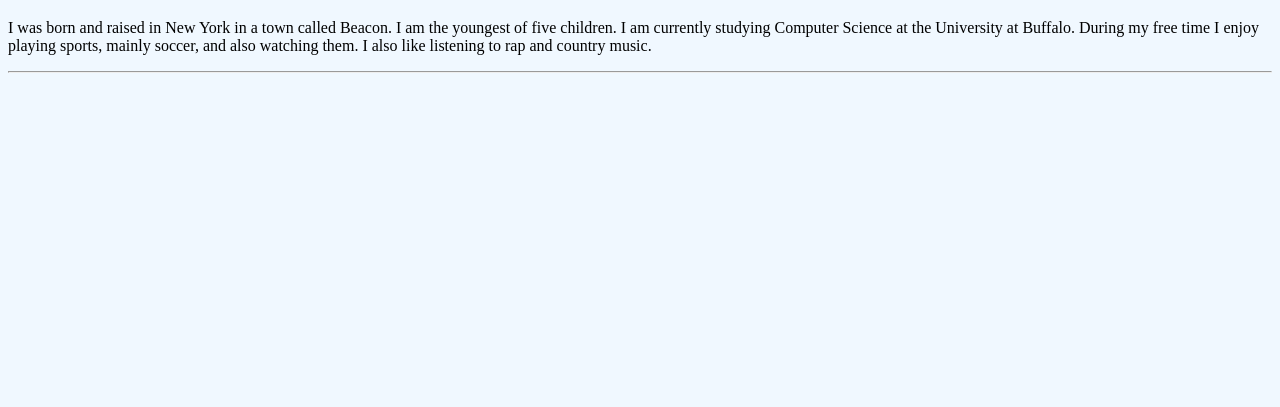
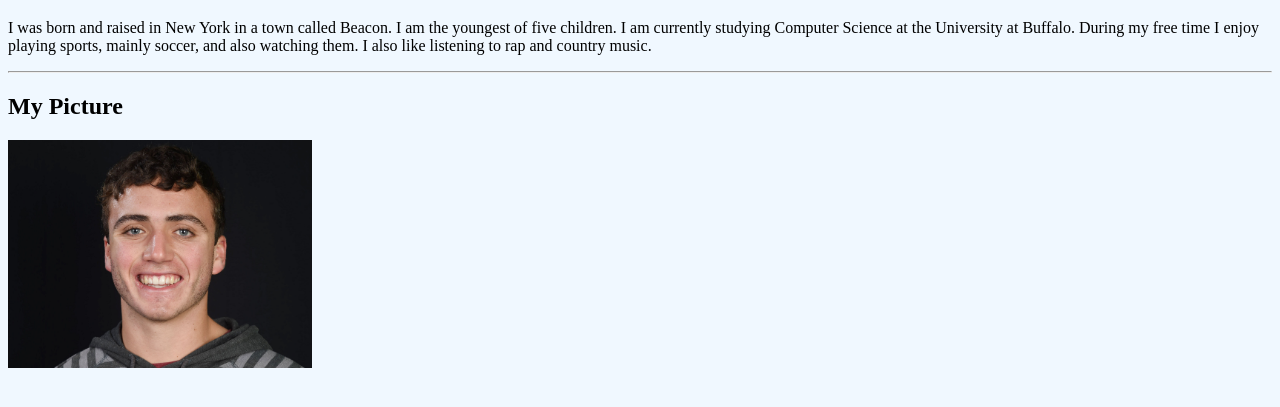
Before and after one commit to JackRothberg/JackRothberg.github.io, a plain HTML site: page index.html in a window 1280 px wide. Shown: the part 61-468 px from the top of the page. Drawn offline with Linux system fonts and the light colour scheme.

Commit message:
Self Picture

```diff
--- a/index.html
+++ b/index.html
@@ -13,5 +13,7 @@
 	them. I also like listening to rap and country music.
 </p>
 <hr>
+<h2>My Picture</h2>
+<img src="Jack Rothberg Selfie.jpg" alt="Mountain View" style="width:304px;height:228px;">
 </body>
 </html>
```
